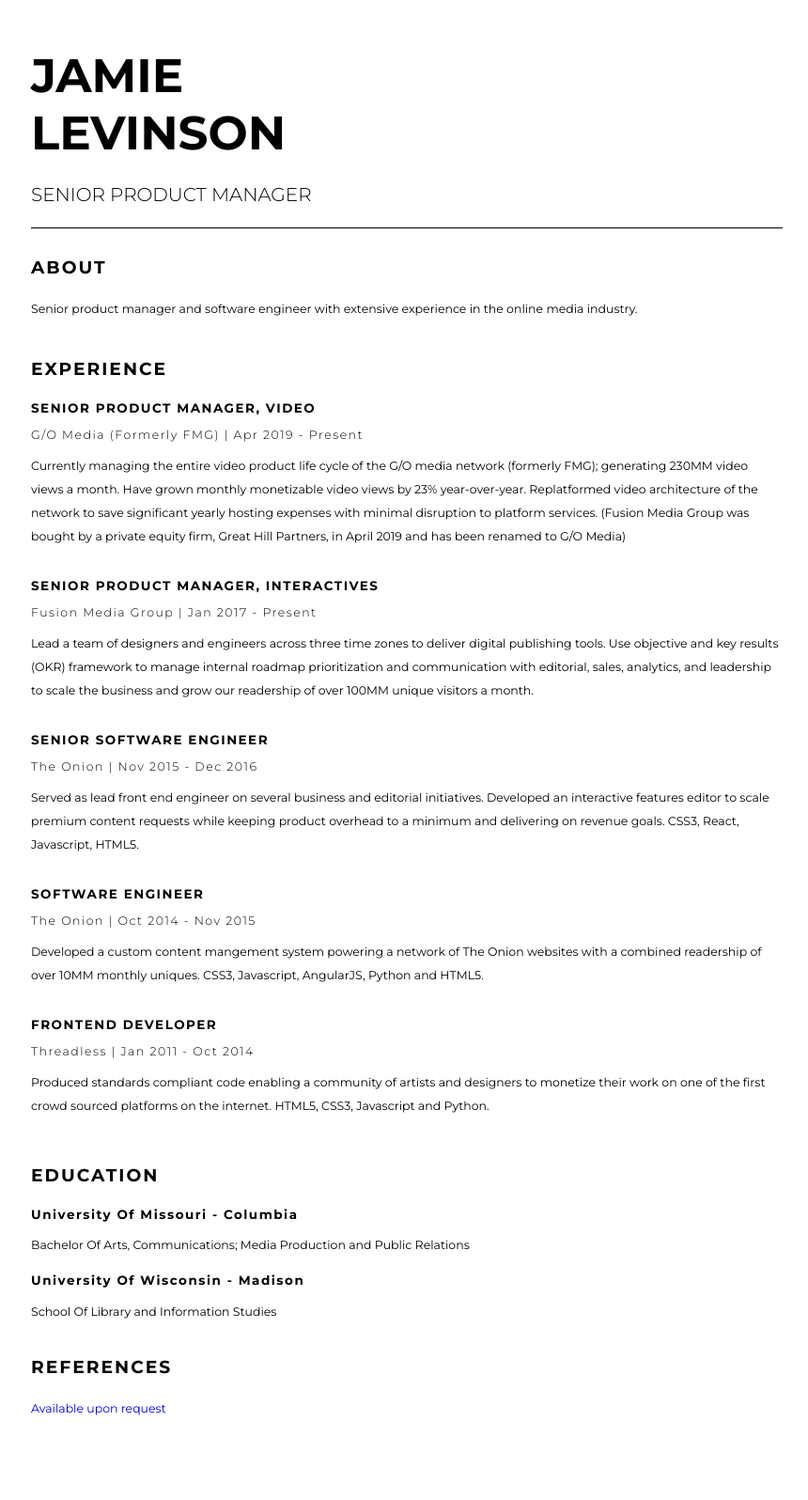
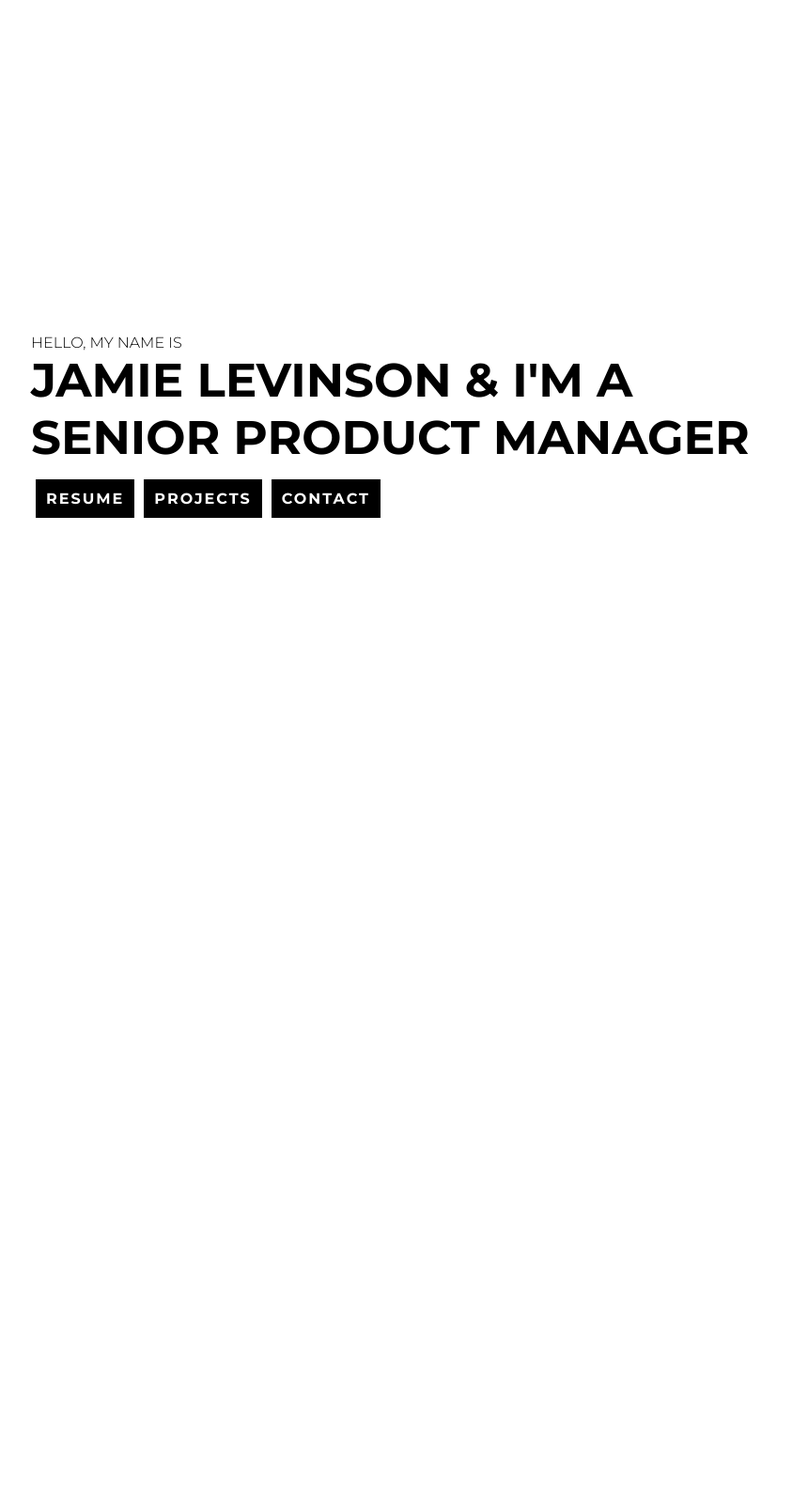
Before and after one commit to jmelvnsn/jamie-levinson, a Jekyll site: the page built from index.html, in a window 1280 px wide. Shown: the whole page at 94% size, without its empty margins (207-1067 px from the left). Built offline with Jekyll 4.4.1, drawn with Linux system fonts in a browser that asks for light colours; after the commit the page ends 900 px from its top, so only the background shows below that.

Commit message:
Parking this

```diff
--- a/_sass/main.scss
+++ b/_sass/main.scss
@@ -129,6 +129,44 @@ header {
 	}
 }
 
+.hero {
+	display: flex;
+	flex-direction: column;
+	height: 100vh;
+	justify-content: center;
+	margin: auto;
+	max-width: 800px;
+	width: 100%;
+}
+
+.hello {
+	font-weight: 300;
+	text-transform: uppercase;
+}
+
+.nav {
+	display: flex;
+	flex-direction: row;
+	text-transform: uppercase;
+	li {
+		display: block;
+		margin: 5px;
+	}
+	a {
+		background: black;
+		border: 1px solid black;
+		color: white;
+		font-weight: 700;
+		letter-spacing: 2px;
+		padding: 10px;
+		width: 100%;
+		&:hover {
+			background: white;
+			color: black;
+		}
+	}
+}
+
 // DESKTOP STYLES
 
 @media only screen and (min-width: 900px) {
--- a/index.html
+++ b/index.html
@@ -2,90 +2,18 @@
 layout: default
 title: Jamie Levinson - Senior Product Manager CV
 ---
-<div class="resume">
-
-	<header>
-		<div class="col1">
-			<h1>Jamie <br/> Levinson</h1>
-			<h2>Senior Product Manager</h2>
-		</div>
-		{% if jekyll.environment == "development" %}
-		   {% include address.html %}
-		{% endif %}
-	</header>
-
-	<section class="about">
-		<h3>About</h3>
-		<p>
-			Senior product manager and software engineer with extensive experience in the online media industry.
-		<p>
-	</section>
-
-	<h3>Experience</h3>
-
-	<section class="experience">
-		<div class="col1">
-			<div class="item">
-				<h4>SENIOR PRODUCT MANAGER, VIDEO</h4>
-				<h5>G/O Media (Formerly FMG) | Apr 2019 - Present</h5>
-				<p>
-					Currently managing the entire video product life cycle of the G/O media network (formerly FMG); generating 230MM video views a month. Have grown monthly monetizable video views by 23% year-over-year. Replatformed video architecture of the network to save significant yearly hosting expenses with minimal disruption to platform services. (Fusion Media Group was bought by a private equity firm, Great Hill Partners, in April 2019 and has been renamed to G/O Media)
-				</p>
-			</div>
-			<div class="item">
-				<h4>SENIOR PRODUCT MANAGER, INTERACTIVES</h4>
-				<h5>Fusion Media Group | Jan 2017 - Present</h5>
-				<p>
-					Lead a team of designers and engineers across three time zones to deliver digital publishing tools. Use objective and key results (OKR) framework to manage internal roadmap prioritization and communication with editorial, sales, analytics, and leadership to scale the business and grow our readership of over 100MM unique visitors a month.
-				</p>
-			</div>
-			<div class="item">
-				<h4>SENIOR SOFTWARE ENGINEER</h4>
-				<h5>The Onion | Nov 2015 - Dec 2016</h5>
-				<p>
-					Served as lead front end engineer on several business and editorial initiatives. Developed an interactive features editor to scale premium content requests while keeping product overhead to a minimum and delivering on revenue goals. CSS3, React, Javascript, HTML5.
-				</p>
-			</div>
-		</div>
-
-		<div class="print-page-break"></div>
-
-		<div class="col2">
-			<div class="item">
-				<h4>SOFTWARE ENGINEER</h4>
-				<h5>The Onion | Oct 2014 - Nov 2015</h5>
-				<p>
-					Developed a custom content mangement system powering a network of The Onion websites with a combined readership of over 10MM monthly uniques. CSS3, Javascript, AngularJS, Python and HTML5.
-				</p>
-			</div>
-			<div class="item">
-				<h4>FRONTEND DEVELOPER</h4>
-				<h5>Threadless | Jan 2011 - Oct 2014</h5>
-				<p>
-					Produced standards compliant code enabling a community of artists and designers to monetize their work on one of the first crowd sourced platforms on the internet. HTML5, CSS3, Javascript and Python.
-				</p>
-			</div>
-		</div>
-	</section>
-
-	<h3>Education</h3>
-
-	<section class="education">
-		<h4>University Of Missouri - Columbia</h4>
-		<p>Bachelor Of Arts, Communications; Media Production and Public Relations</p>
-		<h4>University Of Wisconsin - Madison</h4>
-		<p>School Of Library and Information Studies</p>
-	</section>
-
-	<h3>References</h3>
-
-	<section class="references">
-		{% if jekyll.environment == "development" %}
-		   {% include references.html %}
-		{% endif %}
-		{% if jekyll.environment == "production" %}
-		   {% include ref-placeholder.html %}
-		{% endif %}
-	</section>
-
-</div><!--EO Resume-->
+<div class="hero">
+	<span class="hello">Hello, my name is</span>
+	<h1>Jamie Levinson &amp; I'm A Senior Product Manager</h1>
+	<ul class="nav">
+		<li>
+			<a href="/resume">Resume</a>
+		</li>
+		<li>
+			<a href="/projects">Projects</a>
+		</li>
+		<li>
+			<a href="/contact">Contact</a>
+		</li>
+	</ul>
+</div>
```
Also changed, not shown: resume.html (added, +91 -0 lines), contact.html (added), projects.html (added).
